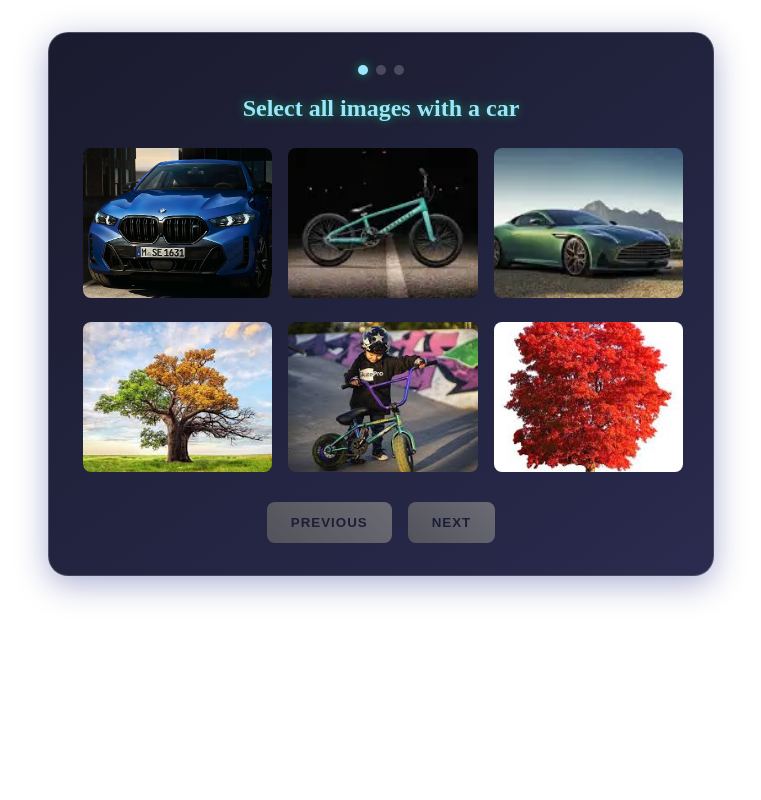
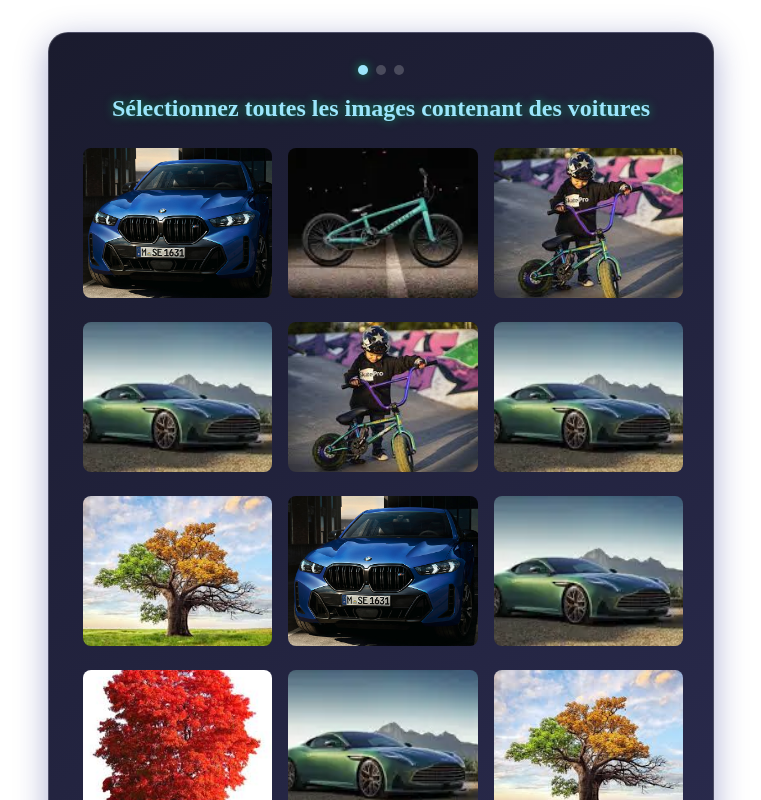
Before and after one commit to Jeanga7/angult-it, an Angular app: page /captcha in a window 1280 px wide. Shown: the top 800 px of the page, without its empty margins (259-1020 px from the left). Built offline with nearby package versions, Linux system fonts and the light colour scheme.

Commit message:
HomeComponent on proccess

```diff
--- a/package.json
+++ b/package.json
@@ -13,7 +13,7 @@
   "dependencies": {
     "@angular/common": "^19.2.0",
     "@angular/compiler": "^19.2.0",
-    "@angular/core": "^19.2.0",
+    "@angular/core": "^19.2.2",
     "@angular/forms": "^19.2.0",
     "@angular/platform-browser": "^19.2.0",
     "@angular/platform-browser-dynamic": "^19.2.0",
--- a/src/app/captcha/captcha.component.html
+++ b/src/app/captcha/captcha.component.html
@@ -1,61 +1,55 @@
 <div class="captcha-container">
   <!-- Progress indicator -->
   <div class="progress">
-    <div *ngFor="let challenge of challenges; let i = index"
-         class="progress-dot"
-         [class.active]="i === currentChallengeIndex">
-    </div>
+    <div
+      *ngFor="let challenge of challenges; let i = index"
+      class="progress-dot"
+      [class.active]="i === currentChallengeIndex"
+    ></div>
   </div>
 
   <h2>{{ challenges[currentChallengeIndex].question }}</h2>
 
-  <!-- Image challenges -->
   <div *ngIf="challenges[currentChallengeIndex].type === 'image'" class="image-grid">
     <div *ngFor="let option of challenges[currentChallengeIndex].options">
       <img
         [src]="option.src"
-        [alt]="option.src"
-        (click)="onImageSelect(option)"
-        [class.selected]="userAnswers[currentChallengeIndex] === option.isCorrect"
+        (click)="onAnswerSelected(option.isCorrect)"
+        [class.selected]="
+          userAnswers[currentChallengeIndex] === option.isCorrect
+        "
       />
     </div>
   </div>
 
-  <!-- Math challenges -->
   <div *ngIf="challenges[currentChallengeIndex].type === 'math'">
-    <input
-      type="number"
-      (input)="onMathAnswer($event)"
-      placeholder="Enter your answer..."
-    />
+    <input type="number" (input)="onAnswerSelected($event)" />
   </div>
 
-  <!-- Text challenges -->
   <div *ngIf="challenges[currentChallengeIndex].type === 'text'">
-    <input
-      type="text"
-      (input)="onTextAnswer($event)"
-      placeholder="Type your answer..."
-    />
+    <input type="text" (input)="onAnswerSelected($event)" />
   </div>
 
   <!-- Navigation buttons -->
   <div class="buttons">
     <button
       (click)="previousChallenge()"
-      [disabled]="currentChallengeIndex === 0">
+      [disabled]="currentChallengeIndex === 0"
+    >
       Previous
     </button>
     <button
       *ngIf="currentChallengeIndex < challenges.length - 1"
       (click)="nextChallenge()"
-      [disabled]="!isValid">
+      [disabled]="!isValid"
+    >
       Next
     </button>
     <button
       *ngIf="currentChallengeIndex === challenges.length - 1"
-      (click)="finishCaptchas()"
-      [disabled]="!isValid">
+      (click)="finishCaptcha()"
+      [disabled]="!isValid"
+    >
       Verify
     </button>
   </div>
--- a/src/app/captcha/captcha.component.ts
+++ b/src/app/captcha/captcha.component.ts
@@ -1,6 +1,7 @@
+import { Component, OnInit } from '@angular/core';
+import { Router } from '@angular/router';
 import { CommonModule } from '@angular/common';
-import { Component } from '@angular/core';
-import { Router } from '@angular/router';
+import { CaptchaService } from '../services/captcha.service';
 
 @Component({
   selector: 'app-captcha',
@@ -9,69 +10,86 @@ import { Router } from '@angular/router';
   templateUrl: './captcha.component.html',
   styleUrls: ['./captcha.component.css'],
 })
-export class CaptchaComponent {
+export class CaptchaComponent implements OnInit {
   currentChallengeIndex = 0;
+  userAnswers: any[] = [];
+  isValid = false;
+
   challenges = [
     {
       type: 'image',
-      question: 'Select all images with a car',
+      question: 'Sélectionnez toutes les images contenant des voitures',
       options: [
         { id: 1, src: 'car1.png', isCorrect: true },
         { id: 2, src: 'bike1.png', isCorrect: false },
-        { id: 3, src: 'car2.png', isCorrect: true },
-        { id: 4, src: 'tree1.png', isCorrect: false },
-        { id: 5, src: 'bike2.png', isCorrect: false },
-        { id: 6, src: 'tree2.png', isCorrect: false },
+        { id: 3, src: 'bike2.png', isCorrect: false },
+        { id: 4, src: 'car2.png', isCorrect: true },
+        { id: 5, src: 'bike2.png', isCorrect: true },
+        { id: 6, src: 'car2.png', isCorrect: true },
+        { id: 7, src: 'tree1.png', isCorrect: true },
+        { id: 8, src: 'car1.png', isCorrect: true },
+        { id: 9, src: 'car2.png', isCorrect: true },
+        { id: 10, src: 'tree2.png', isCorrect: true },
+        { id: 11, src: 'car2.png', isCorrect: true },
+        { id: 12, src: 'tree1.png', isCorrect: true }
       ],
     },
-    {
-      type: 'math',
-      question: 'What is 2 + 2?',
-      answer: 4,
-    },
+    { type: 'math', question: 'Combien font 3 + 4 ?', answer: 7 },
     {
       type: 'text',
-      question: 'Type "Paris" to continue',
-      answer: 'Paris',
+      question: 'Tapez "Angular" pour continuer',
+      answer: 'Angular',
     },
   ];
 
-  userAnswers: any[] = [];
-  isValid = false;
+  constructor(private router: Router, private captchaService: CaptchaService) {}
 
-  constructor(private router: Router) {}
+  ngOnInit() {
+    const savedProgress = this.captchaService.getProgress();
+    if (savedProgress) {
+      this.currentChallengeIndex = savedProgress.currentChallengeIndex;
+      this.userAnswers = savedProgress.userAnswers;
+      this.validateForm();
+    }
+  }
+
+  onAnswerSelected(event: any) {
+    const challenge = this.challenges[this.currentChallengeIndex];
+    if (challenge.type === 'image') {
+      this.userAnswers[this.currentChallengeIndex] = event;
+    } else {
+      const answer = event.target.value.trim();
+      this.userAnswers[this.currentChallengeIndex] = answer;
+    }
+    this.validateForm();
+    this.saveProgress();
+  }
 
   validateForm() {
-    this.isValid = this.userAnswers[this.currentChallengeIndex];
+    const challenge = this.challenges[this.currentChallengeIndex];
+    if (challenge.type === 'image') {
+      this.isValid = this.userAnswers[this.currentChallengeIndex] === true;
+    } else {
+      this.isValid =
+        this.userAnswers[this.currentChallengeIndex] === challenge.answer;
+    }
   }
 
-  onImageSelect(selectedOption: any) {
-    this.userAnswers[this.currentChallengeIndex] = selectedOption;
-    this.validateForm();
-  }
-
-  onMathAnswer(event: any) {
-    const numericAnswer = parseInt(event.target.value, 10);
-    this.userAnswers[this.currentChallengeIndex] =
-      this.challenges[this.currentChallengeIndex].answer === numericAnswer;
-    this.validateForm();
-  }
-
-  onTextAnswer(event: any) {
-    const answer = event.target.value.trim();
-    const currentChallenge = this.challenges[this.currentChallengeIndex];
-
-    // Comparaison insensible à la casse
-    this.userAnswers[this.currentChallengeIndex] =
-      answer.toLowerCase() === String(currentChallenge.answer).toLowerCase();
-
-    this.validateForm();
+  saveProgress() {
+    this.captchaService.saveProgress({
+      currentChallengeIndex: this.currentChallengeIndex,
+      userAnswers: this.userAnswers,
+    });
   }
 
   nextChallenge() {
-    if (this.currentChallengeIndex < this.challenges.length - 1) {
+    if (
+      this.isValid &&
+      this.currentChallengeIndex < this.challenges.length - 1
+    ) {
       this.currentChallengeIndex++;
       this.isValid = false;
+      this.saveProgress();
     }
   }
 
@@ -82,8 +100,9 @@ export class CaptchaComponent {
     }
   }
 
-  finishCaptchas() {
+  finishCaptcha() {
     if (this.isValid) {
+      this.captchaService.clearProgress();
       this.router.navigate(['/result']);
     }
   }
--- /dev/null
+++ b/src/app/services/captcha.service.ts
@@ -0,0 +1,32 @@
+import { Injectable } from '@angular/core';
+
+@Injectable({
+  providedIn: 'root',
+})
+export class CaptchaService {
+  private readonly STORAGE_KEY = 'captchaProgress';
+
+  saveProgress(progress: any) {
+    if (this.isLocalStorageAvailable()) {
+      localStorage.setItem(this.STORAGE_KEY, JSON.stringify(progress));
+    }
+  }
+
+  getProgress(): any {
+    if (this.isLocalStorageAvailable()) {
+      const storedProgress = localStorage.getItem(this.STORAGE_KEY);
+      return storedProgress ? JSON.parse(storedProgress) : null;
+    }
+    return null;
+  }
+
+  clearProgress() {
+    if (this.isLocalStorageAvailable()) {
+      localStorage.removeItem(this.STORAGE_KEY);
+    }
+  }
+
+  private isLocalStorageAvailable(): boolean {
+    return typeof window !== 'undefined' && typeof localStorage !== 'undefined';
+  }
+}
```
Also changed, not shown: 2 other files (tests, documents, lock files or other folders).
